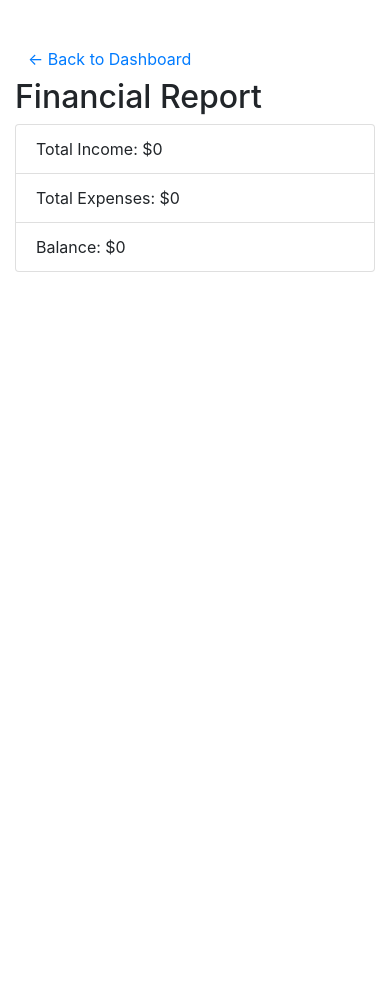
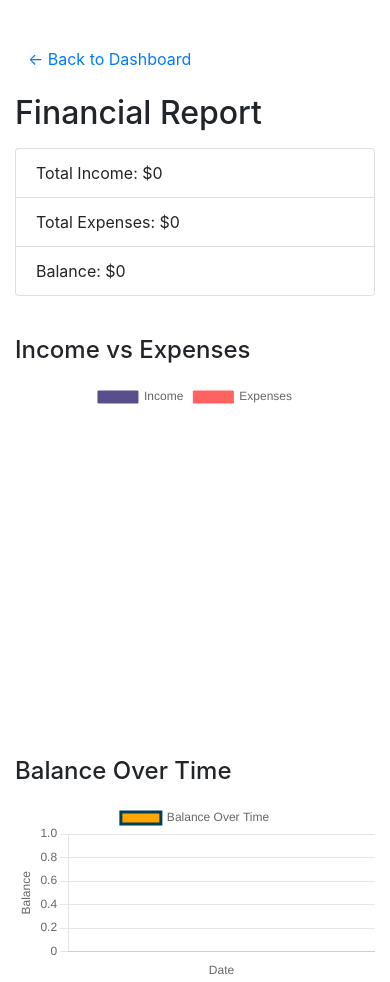
Before and after one commit to tibecvp/BudgetTracker, a Flask app: page /report in a window 390 px wide. Shown: the part 122-1104 px from the top of the page. Before the commit the page ends 394 px from the top, so only its background shows below. Run offline with Flask 3, Linux system fonts and the light colour scheme; the visitor is signed in with stand-in values (Sample User, id 1); some libraries are stand-ins or nearby versions.

Commit message:
Add charts to the report view and change some styles in dashboard.

```diff
--- a/app/routes.py
+++ b/app/routes.py
@@ -149,12 +149,33 @@ def report():
         return redirect(url_for('login'))
 
     # Retrieve transactions for the logged-in user
-    transactions = Transaction.query.filter_by(user_id=session['user_id']).all()
+    transactions = Transaction.query.filter_by(user_id=session['user_id']).order_by(Transaction.date).all()
     total_income = sum(t.amount for t in transactions if t.type == 'income')
     total_expenses = sum(t.amount for t in transactions if t.type == 'expense')
     balance = total_income - total_expenses
 
-    return render_template('report.html', total_income=total_income, total_expenses=total_expenses, balance=balance)
+    # Prepare data for the chart
+    pie_chart_data = {
+        'labels': ['Income', 'Expenses'],
+        'values': [total_income, total_expenses]
+    }
+
+    # Prepare data for the line chart (Balance Over Time)
+    dates = []
+    balances = []
+    current_balance = 0
+
+    for transaction in transactions:
+        current_balance += transaction.amount if transaction.type == 'income' else -transaction.amount
+        dates.append(transaction.date.strftime('%Y-%m-%d'))
+        balances.append(current_balance)
+
+    line_chart_data = {
+        'labels': dates,  # Dates
+        'values': balances  # Balances
+    }
+
+    return render_template('report.html', pie_chart_data=pie_chart_data, line_chart_data=line_chart_data, total_income=total_income, total_expenses=total_expenses, balance=current_balance)
 
 @app.route('/export_transactions')
 def export_transactions():
--- a/app/templates/base.html
+++ b/app/templates/base.html
@@ -6,6 +6,7 @@
     <title>Budget Tracker</title>
     <link rel="shortcut icon" href="https://tibecvp.github.io/tibe-calderon/assets/img/favicon.png" type="image/x-icon">
     <link href="https://stackpath.bootstrapcdn.com/bootstrap/4.5.2/css/bootstrap.min.css" rel="stylesheet">
+    <script src="https://cdn.jsdelivr.net/npm/chart.js"></script>
 </head>
 <body>
     <div class="container">
--- a/app/templates/dashboard.html
+++ b/app/templates/dashboard.html
@@ -6,7 +6,7 @@
 <!-- Financial Summary -->
 <div class="row">
     <div class="col-md-4">
-        <div class="card text-white bg-success mb-3">
+        <div class="card text-white mb-3" style="background-color: #58508d;">
             <div class="card-header">Total Income</div>
             <div class="card-body">
                 <h5 class="card-title">${{ total_income }}</h5>
@@ -14,7 +14,7 @@
         </div>
     </div>
     <div class="col-md-4">
-        <div class="card text-white bg-danger mb-3">
+        <div class="card text-white mb-3" style="background-color: #ff6361;">
             <div class="card-header">Total Expenses</div>
             <div class="card-body">
                 <h5 class="card-title">${{ total_expenses }}</h5>
@@ -22,7 +22,7 @@
         </div>
     </div>
     <div class="col-md-4">
-        <div class="card text-white bg-primary mb-3">
+        <div class="card text-white mb-3" style="background-color: #ffa600;">
             <div class="card-header">Balance</div>
             <div class="card-body">
                 <h5 class="card-title">${{ balance }}</h5>
--- a/app/templates/report.html
+++ b/app/templates/report.html
@@ -2,10 +2,92 @@
 
 {% block content %}
 <a href="{{ url_for('dashboard') }}" class="btn btn-link mt-3">← Back to Dashboard</a>
-<h2>Financial Report</h2>
+<h2 class="mt-3 mb-3">Financial Report</h2>
+
+<!-- Financial Summary -->
 <ul class="list-group">
     <li class="list-group-item">Total Income: ${{ total_income }}</li>
     <li class="list-group-item">Total Expenses: ${{ total_expenses }}</li>
     <li class="list-group-item">Balance: ${{ balance }}</li>
 </ul>
+
+<div class="row mt-4">
+    <!-- Pie Chart: Income vs Expenses -->
+    <div class="col-md-6 mt-3">
+        <h4 class="mb-3">Income vs Expenses</h4>
+        <canvas id="pieChart" width="300" height="200" style="max-height: 90%;"></canvas>
+    </div>
+
+    <!-- Line Chart: Balance Over Time -->
+    <div class="col-md-6 mt-3">
+        <h4 class="mb-3">Balance Over Time</h4>
+        <canvas id="lineChart" width="400" height="200"></canvas>
+    </div>
+</div>
+
+<script>
+    // Data for the Pie Chart
+    const pieChartData = {{ pie_chart_data|tojson }};
+    const pieCtx = document.getElementById('pieChart').getContext('2d');
+    new Chart(pieCtx, {
+        type: 'pie',
+        data: {
+            labels: pieChartData.labels,
+            datasets: [{
+                data: pieChartData.values,
+                backgroundColor: ['#58508d', '#ff6361'],
+                borderColor: ['#58508d', '#ff6361'],
+                borderWidth: 1
+            }]
+        },
+        options: {
+            responsive: true,
+            plugins: {
+                legend: {
+                    position: 'top',
+                }
+            }
+        }
+    });
+
+    // Data for the Line Chart
+    const lineChartData = {{ line_chart_data|tojson }};
+    const lineCtx = document.getElementById('lineChart').getContext('2d');
+    new Chart(lineCtx, {
+        type: 'line',
+        data: {
+            labels: lineChartData.labels,
+            datasets: [{
+                label: 'Balance Over Time',
+                data: lineChartData.values,
+                borderColor: '#003f5c',
+                backgroundColor: '#ffa600',
+                fill: true,
+                tension: 0.3
+            }]
+        },
+        options: {
+            responsive: true,
+            plugins: {
+                legend: {
+                    position: 'top',
+                }
+            },
+            scales: {
+                x: {
+                    title: {
+                        display: true,
+                        text: 'Date'
+                    }
+                },
+                y: {
+                    title: {
+                        display: true,
+                        text: 'Balance'
+                    }
+                }
+            }
+        }
+    });
+</script>
 {% endblock %}
```
